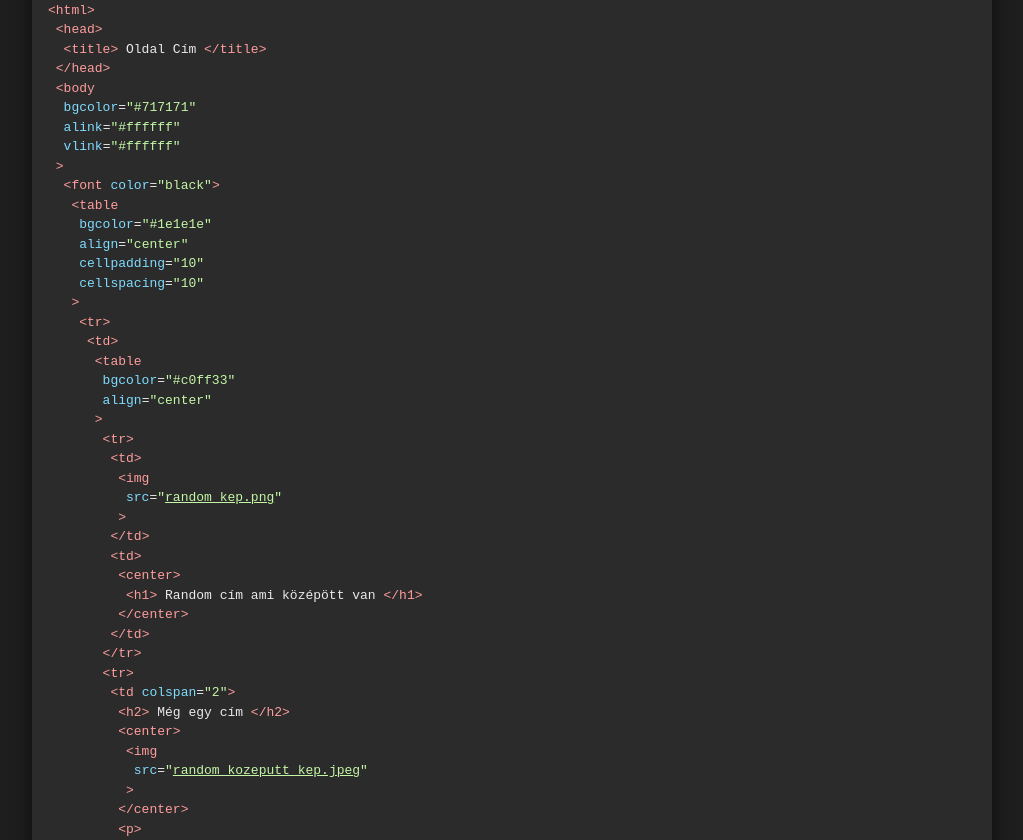
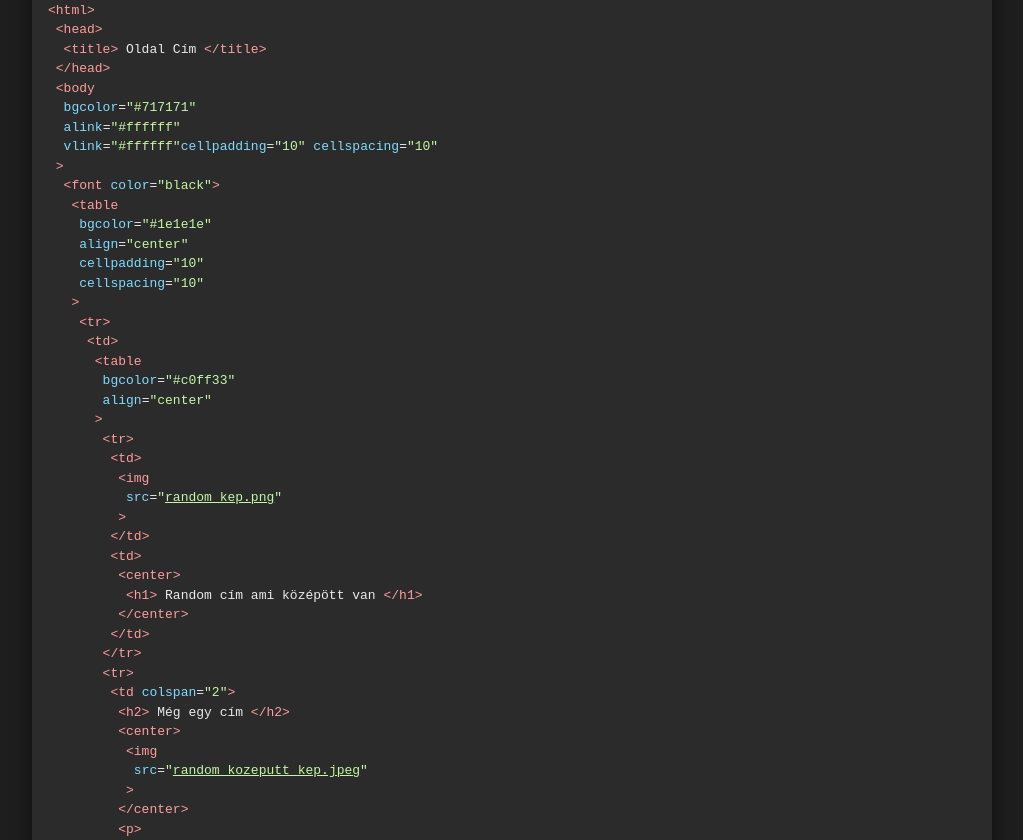
Before and after one commit to DummyDumyy/tags-for-html-basics, a plain HTML site: page index.html in a window 1280 px wide. Shown: the part 1615-2455 px from the top of the page, without its empty margins (40-1063 px from the left). Drawn offline with Linux system fonts and the light colour scheme.

Commit message:
Update index.html

```diff
--- a/index.html
+++ b/index.html
@@ -255,7 +255,7 @@
  <span class="tag">&lt;body</span>
   <span class="attr">bgcolor</span>=<span class="value">"#717171"</span>
   <span class="attr">alink</span>=<span class="value">"#ffffff"</span>
-  <span class="attr">vlink</span>=<span class="value">"#ffffff"</span>
+  <span class="attr">vlink</span>=<span class="value">"#ffffff"</span><span class="attr">cellpadding</span>=<span class="value">"10"</span> <span class="attr">cellspacing</span>=<span class="value">"10"</span>
  <span class="tag">&gt;</span>
   <span class="tag">&lt;font</span> <span class="attr">color</span>=<span class="value">"black"</span><span class="tag">&gt;</span>
    <span class="tag">&lt;table</span>
```
